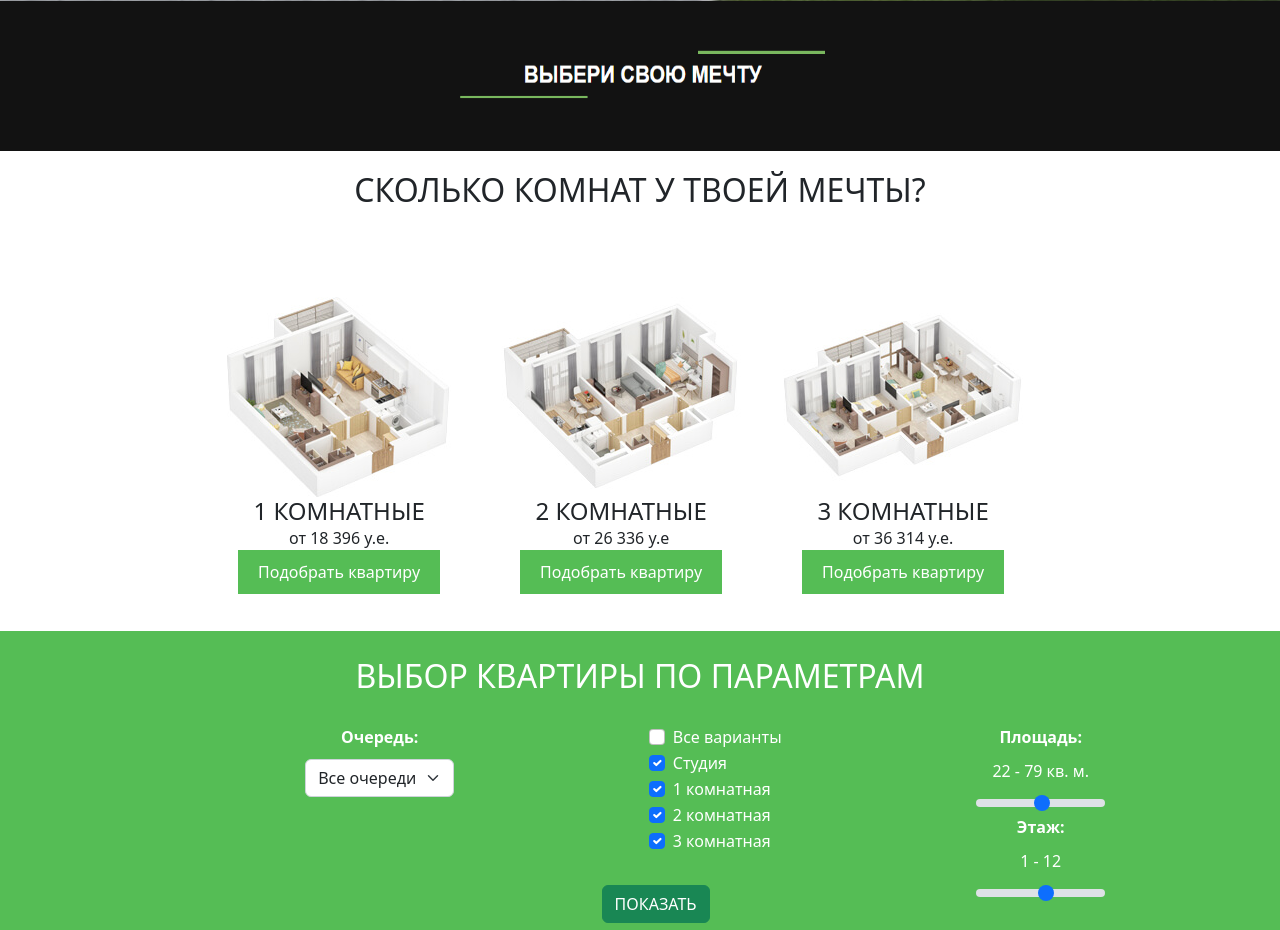
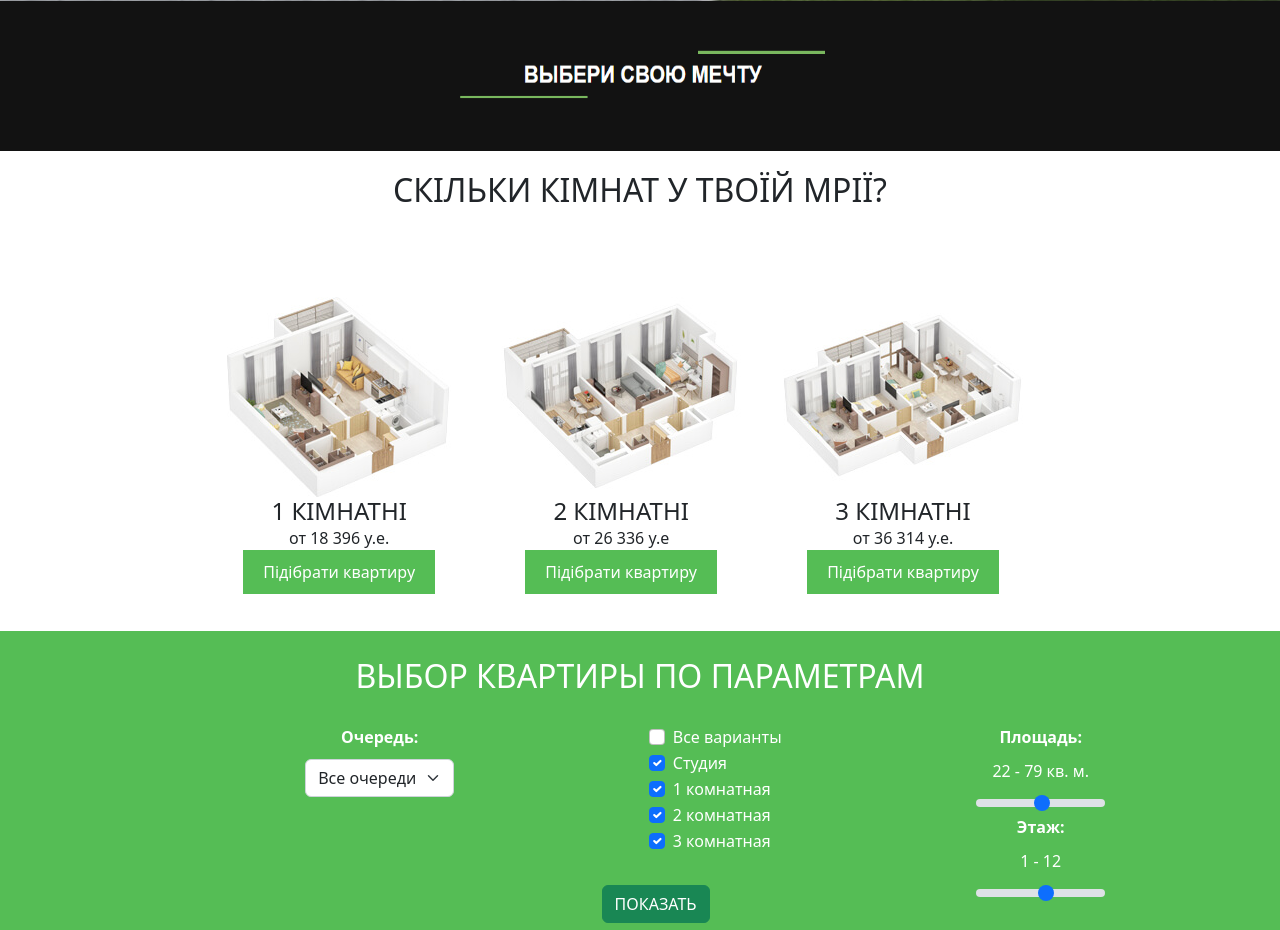
Before and after one commit to Delibero69/odessa-realtor, a Django app: page / in a window 1280 px wide. Shown: the part 599-1529 px from the top of the page. Run offline with Django 4.2, Linux system fonts and the light colour scheme.

Commit message:
vadiklentay

```diff
--- a/project/main/templates/main/index.html
+++ b/project/main/templates/main/index.html
@@ -52,27 +52,27 @@
         <img src="{% static 'main/img/choose.png' %}" alt="Логотип" class="img-fluid"
              style="height: 150px; width:100%;">
 
-        <h2 class="header text-center" style="height: 80px;margin-top: 20px;">СКОЛЬКО КОМНАТ У ТВОЕЙ МЕЧТЫ?</h2>
+        <h2 class="header text-center" style="height: 80px;margin-top: 20px;">СКІЛЬКИ КІМНАТ У ТВОЇЙ МРІЇ?</h2>
 
         <div class="global-flats__item">
             <img src="{% static 'main/img/1.jpg' %}" alt="1 комнатная" class="global-flats__img">
-            <h2>1 КОМНАТНЫЕ</h2>
+            <h2>1 КІМНАТНІ</h2>
             <p>от 18 396 у.е.</p>
-            <button class="green-button">Подобрать квартиру</button>
+            <button class="green-button">Підібрати квартиру</button>
         </div>
 
         <div class="global-flats__item">
             <img src="{% static 'main/img/2.jpg' %}" alt="2 комнатная" class="global-flats__img">
-            <h2>2 КОМНАТНЫЕ</h2>
+            <h2>2 КІМНАТНІ</h2>
             <p>от 26 336 у.е</p>
-            <button class="green-button">Подобрать квартиру</button>
+            <button class="green-button">Підібрати квартиру</button>
         </div>
 
         <div class="global-flats__item">
             <img src="{% static 'main/img/3.jpg' %}" alt="3 комнатная" class="global-flats__img">
-            <h2>3 КОМНАТНЫЕ</h2>
+            <h2>3 КІМНАТНІ</h2>
             <p>от 36 314 у.е.</p>
-            <button class="green-button">Подобрать квартиру</button>
+            <button class="green-button">Підібрати квартиру</button>
         </div>
     </div>
 
```
